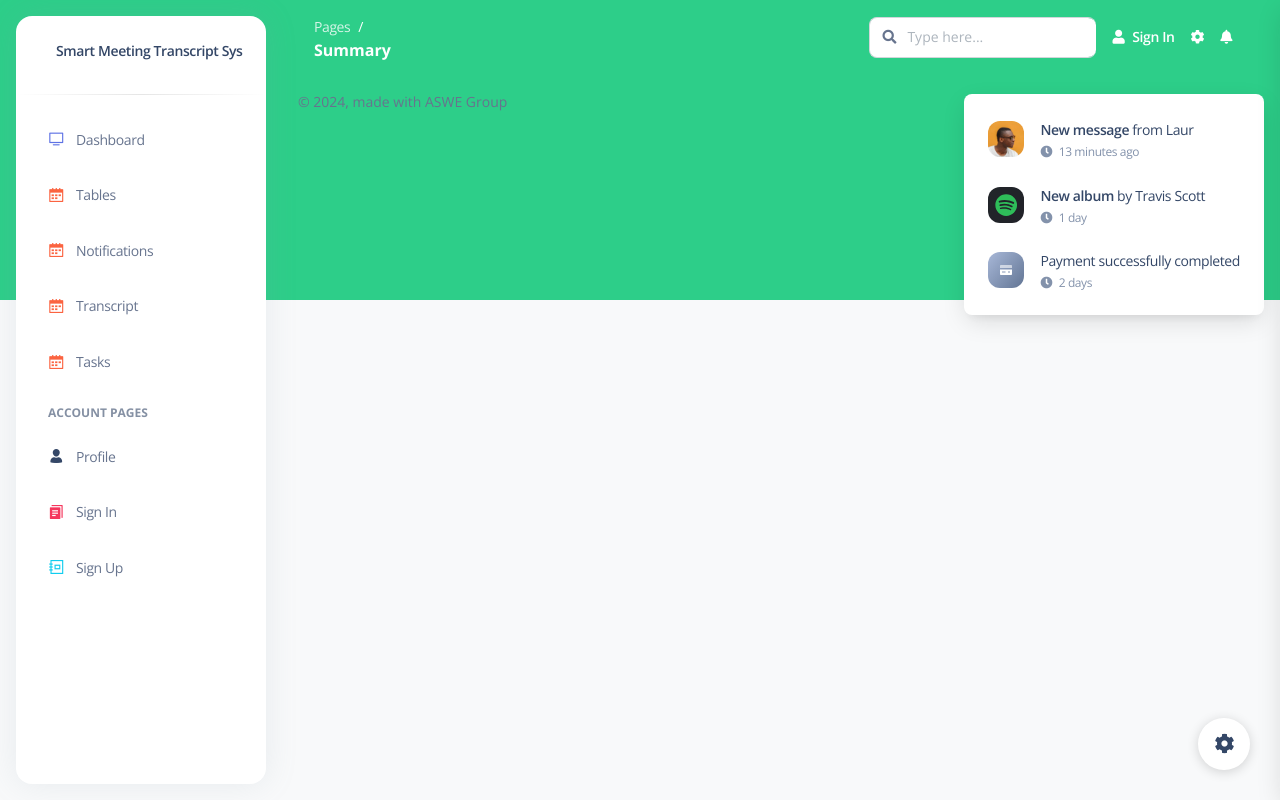
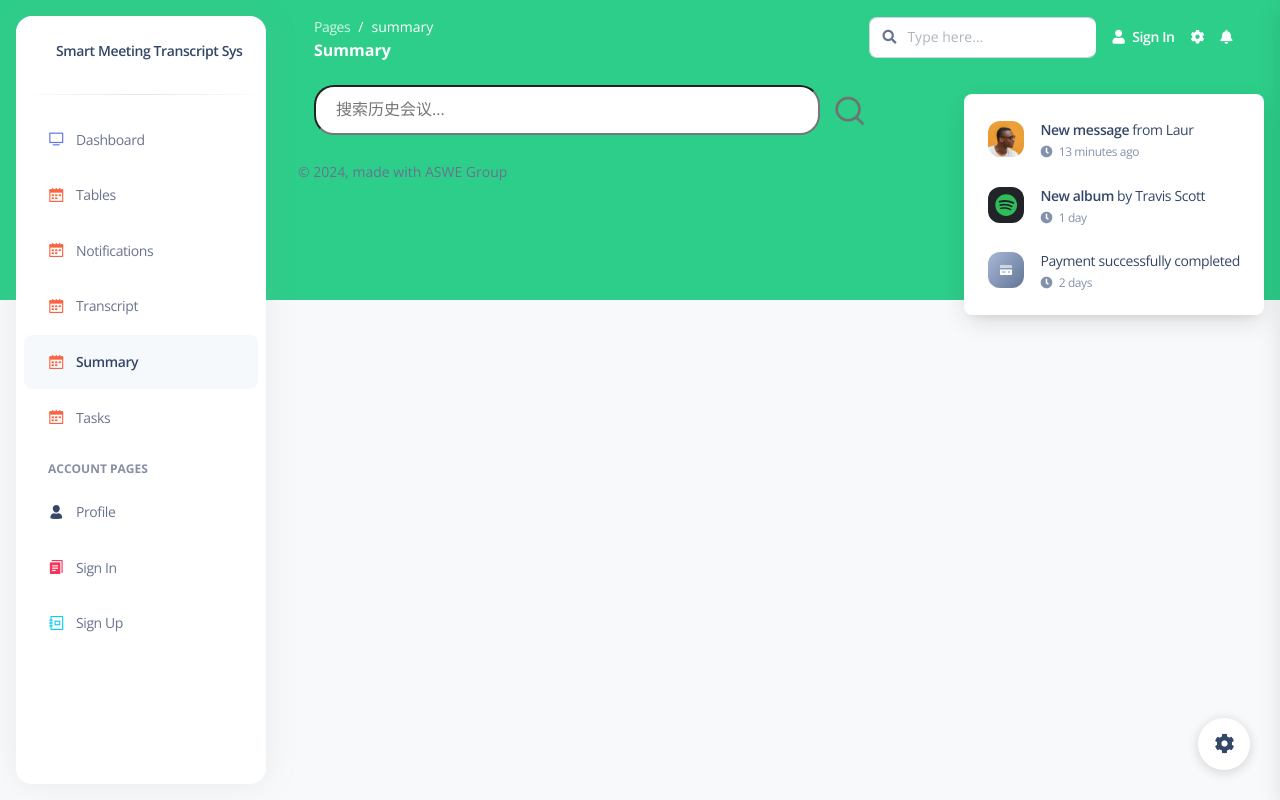
Before and after one commit to KKKZOZ/smart-meeting-transcript-system, a Vue app in the folder frontend/: page /summary in a window 1280 px wide. Built offline with nearby package versions, Linux system fonts and the light colour scheme.

Commit message:
feat：add summary page

```diff
--- a/frontend/src/examples/Sidenav/SidenavList.vue
+++ b/frontend/src/examples/Sidenav/SidenavList.vue
@@ -70,6 +70,18 @@
                     to="/create-trans"
                     :class="getRoute() === 'create-trans' ? 'active' : ''"
                     :navText="isRTL ? 'صفحة جديدة' : 'Transcript'"
+                >
+                    <template v-slot:icon>
+                        <i class="ni ni-calendar-grid-58 text-warning text-sm opacity-10"></i>
+                    </template>
+                </sidenav-item>
+            </li>
+
+            <li class="nav-item">
+                <sidenav-item
+                    to="/summary"
+                    :class="getRoute() === 'summary' ? 'active' : ''"
+                    :navText="isRTL ? 'صفحة جديدة' : 'Summary'"
                 >
                     <template v-slot:icon>
                         <i class="ni ni-calendar-grid-58 text-warning text-sm opacity-10"></i>
--- a/frontend/src/router/index.js
+++ b/frontend/src/router/index.js
@@ -10,6 +10,7 @@ import Signin from '../views/Signin.vue';
 import NewPage from '../views/NewPage.vue';
 import TranscriptPage from '../views/TranscriptPage.vue';
 import CreateTrans from '../views/CreateTrans.vue';
+import Summary from '../views/Summary.vue';
 import Tasks from '../views/Tasks.vue';
 import Notifications from '../views/Notifications.vue';
 
@@ -75,6 +76,11 @@ const routes = [
         component: CreateTrans,
     },
     {
+        path: '/summary',
+        name: 'summary',
+        component: Summary,
+    },
+    {
         path: '/tasks',
         name: 'tasks',
         component: Tasks,
--- /dev/null
+++ b/frontend/src/views/Summary.vue
@@ -0,0 +1,51 @@
+<template>
+    <div>
+        <input type="text" v-model="searchQuery" placeholder="搜索历史会议..." />
+        <button @click="search">
+            <img src="@/assets/img/magnifier.png" alt="Search" />
+        </button>
+    </div>
+</template>
+
+<script>
+    export default {
+        data() {
+            return {
+                searchQuery: '',
+            };
+        },
+        methods: {
+            search() {
+                console.log('Searching for:', this.searchQuery);
+            },
+        },
+    };
+</script>
+
+<style scoped>
+    input {
+        width: calc(100% - 500px);
+        position: relative;
+        left: 40px;
+        padding: 10px 20px;
+        margin: 10px 0;
+        box-sizing: border-box;
+        border-radius: 20px;
+    }
+    button {
+        width: 40px;
+        height: 40px;
+        background: none;
+        border: none;
+        cursor: pointer;
+        position: relative;
+        left: 40px;
+        padding: 0;
+        margin-left: 10px;
+    }
+
+    button img {
+        width: 100%;
+        height: 100%;
+    }
+</style>
```
Also changed, not shown: frontend/src/assets/img/magnifier.png (added).
